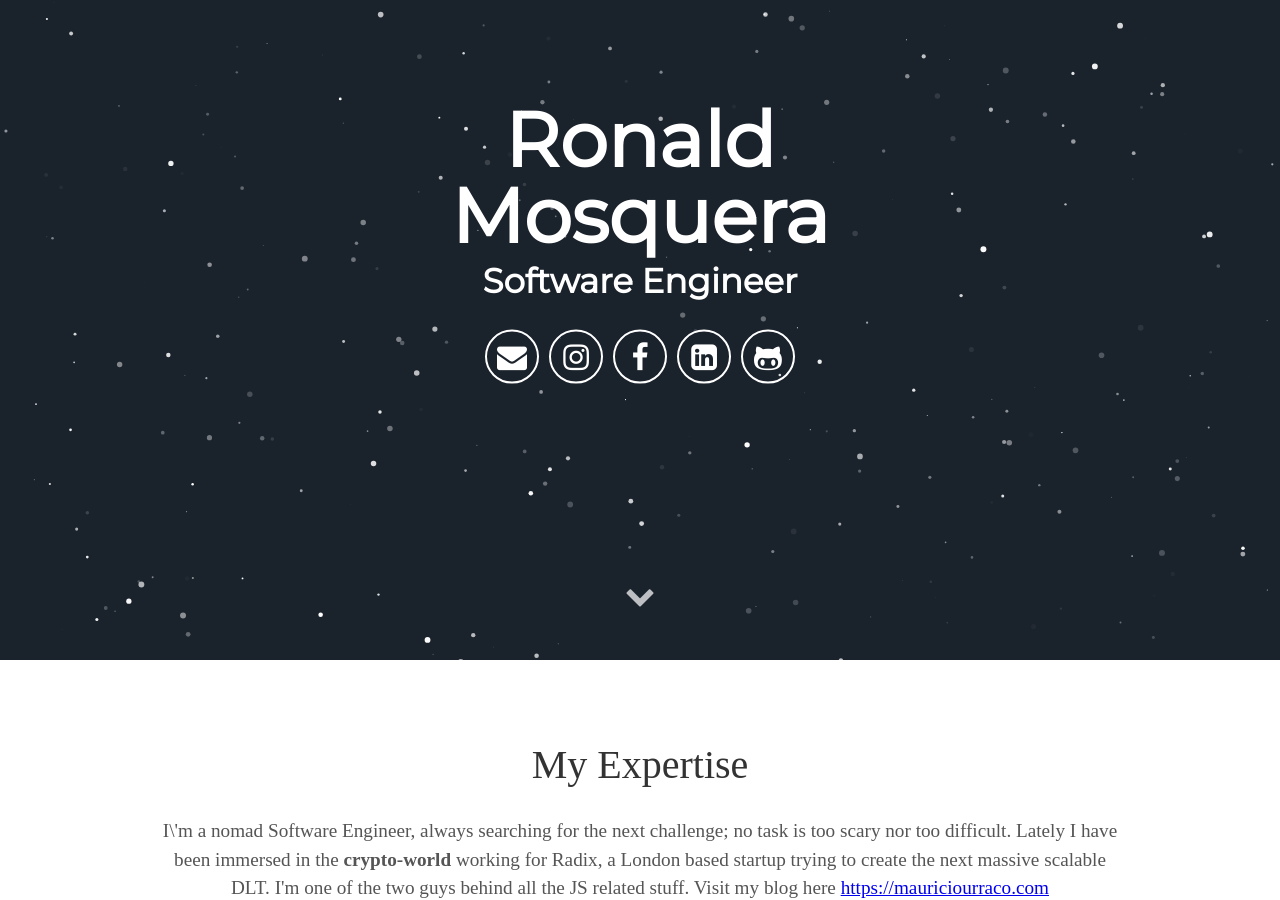
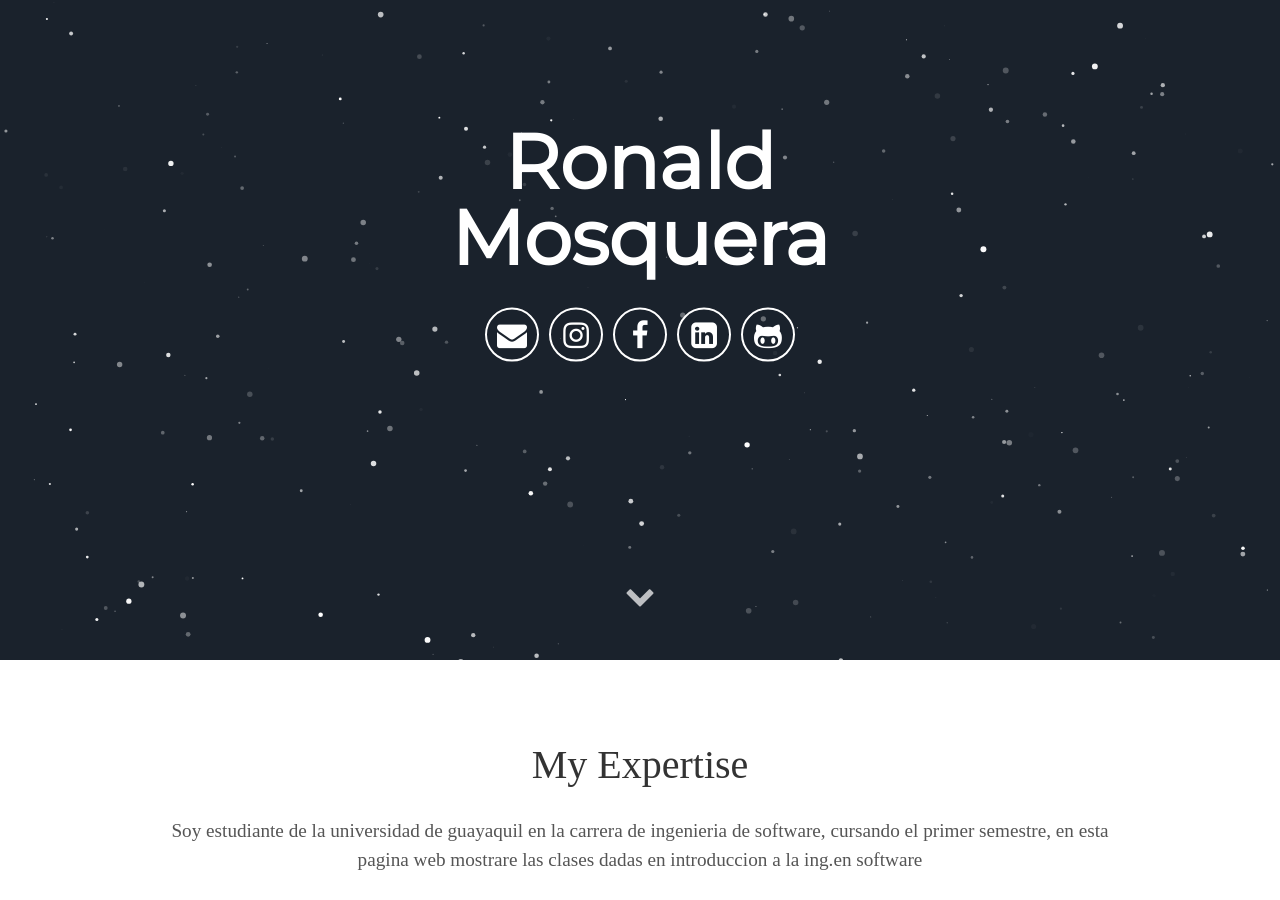
Before and after one commit to RonaldMosqueraMolina00/proyecto-UG-2, a Jekyll site: the page built from index.html, in a window 1280 px wide and 900 px high, scrolled down 240 px. Built offline with Jekyll 4.4.1, drawn with Linux system fonts in a browser that asks for light colours; some web fonts are replaced.

Commit message:
Update _config.yml

```diff
--- a/_config.yml
+++ b/_config.yml
@@ -6,12 +6,10 @@ description: Introdduccion a la ingenieria en software
 
 # User settings
 username: Ronald Mosquera
-user_description: I\'m a nomad Software Engineer, always searching for the next challenge; no task is too scary nor too difficult. Lately I have been immersed in the <b>crypto-world</b> working for Radix, a London based startup trying to create the next massive scalable DLT. I'm one of the two guys behind all the JS related stuff. Visit my blog here <a href="https://mauriciourraco.com" target="_blank">https://mauriciourraco.com</a>
-user_title: Software Engineer
-email: mauriurraco@gmail.com
-# twitter_username: lorem_ipsum
+user_description: Soy estudiante de la universidad de guayaquil en la carrera de ingenieria de software, cursando el primer semestre, en esta pagina web mostrare las clases dadas en introduccion a la ing.en software
+email: ronald.mosqueram@ug.edu.ec
 # github_username:  lorem_ipsum
-# gplus_username:  lorem_ipsum
+
 
 # Google-analytics
 google-analytics:
```
